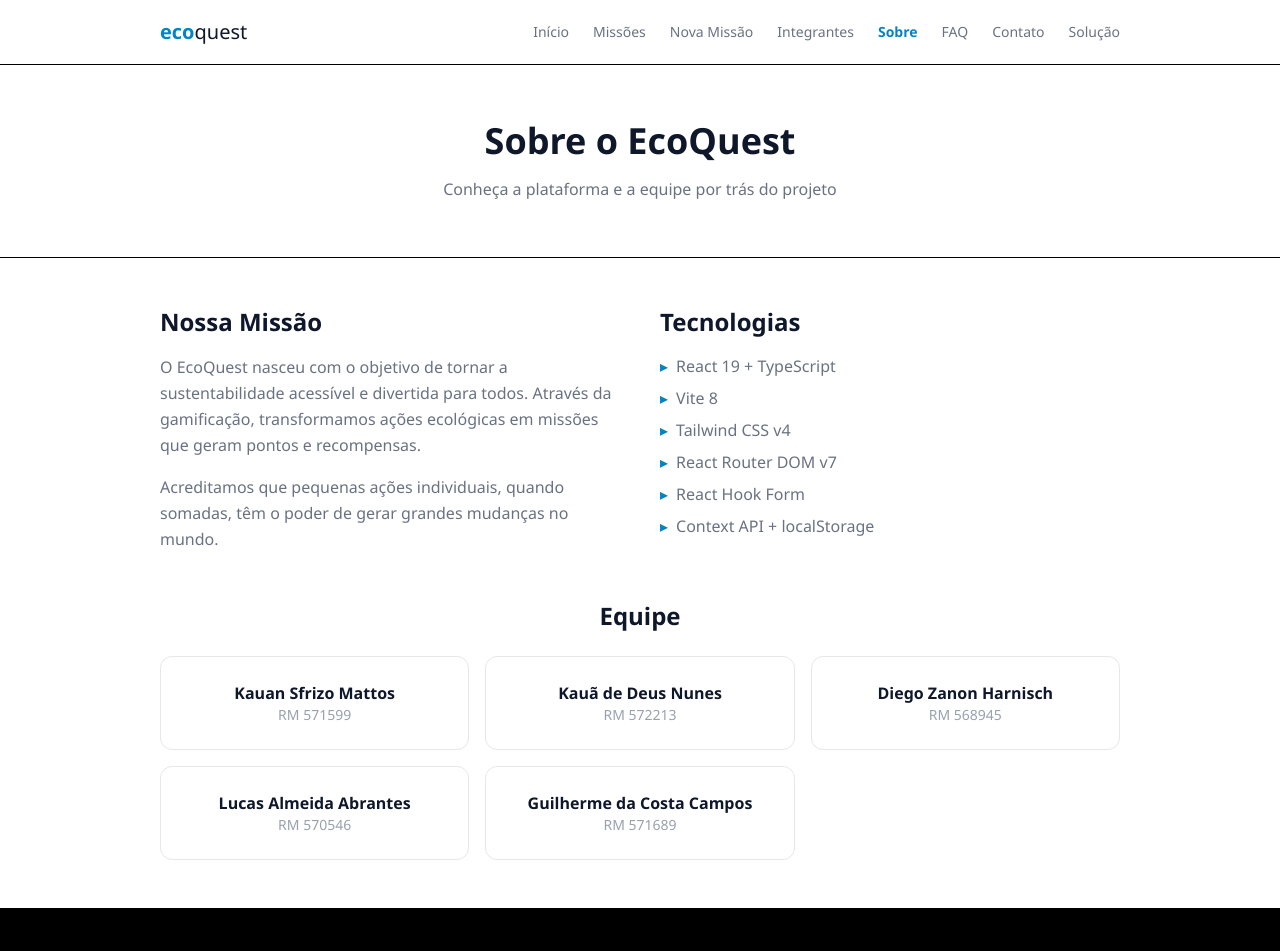
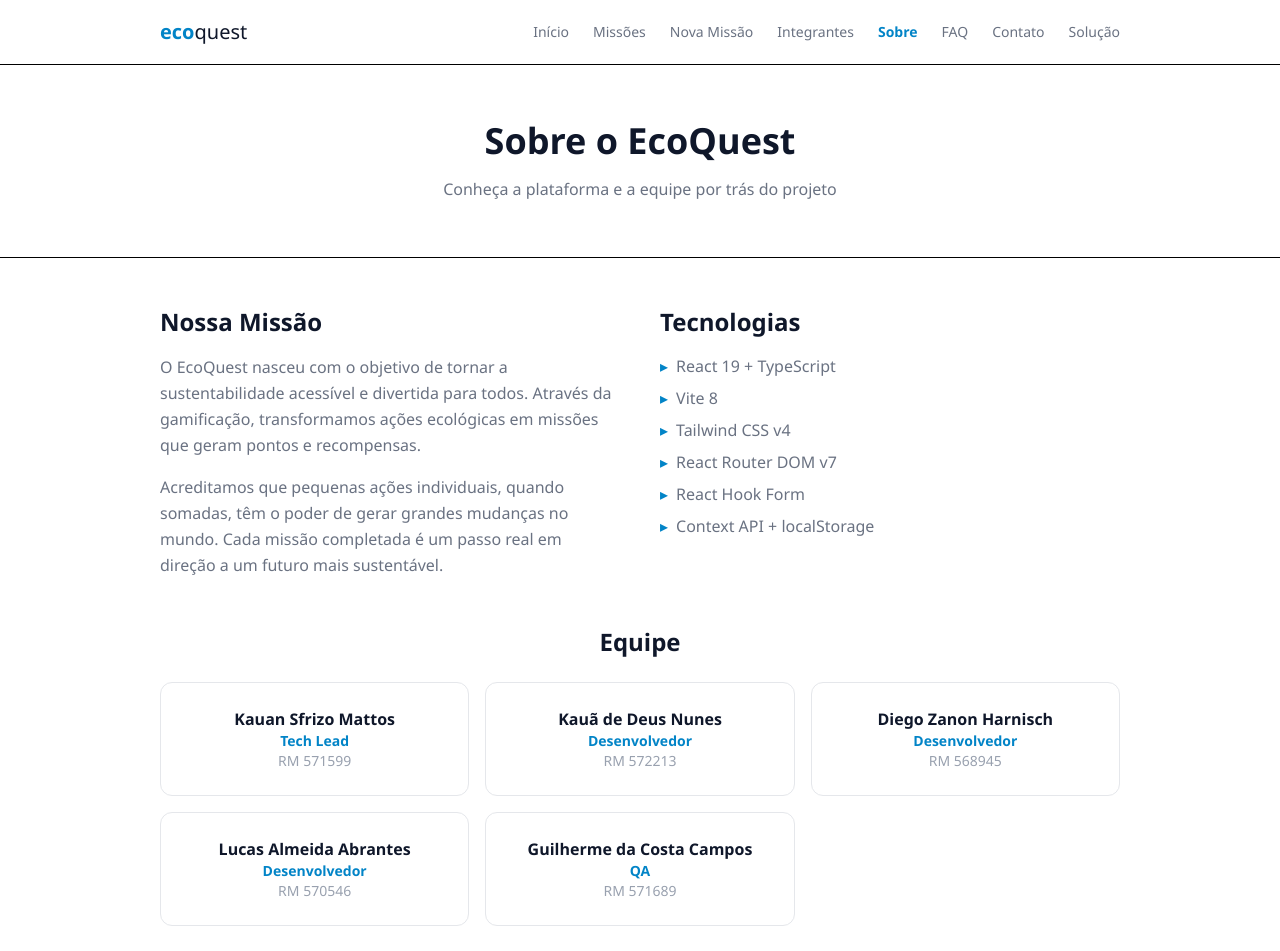
Before and after one commit to KauanMattos/EcoQuest_FrontEnd, a React (Vite) app: page /sobre in a window 1280 px wide. Shown: the top 951 px of the page. Built offline with nearby package versions, Linux system fonts and the light colour scheme.

Commit message:
feat: melhora página Sobre com papel de cada integrante nos cards

```diff
--- a/src/pages/Sobre/Sobre.tsx
+++ b/src/pages/Sobre/Sobre.tsx
@@ -20,6 +20,7 @@
             </p>
             <p className="text-gray-500 leading-relaxed">
               Acreditamos que pequenas ações individuais, quando somadas, têm o poder de gerar grandes mudanças no mundo.
+              Cada missão completada é um passo real em direção a um futuro mais sustentável.
             </p>
           </div>
 
@@ -41,22 +42,27 @@
           <div className="grid grid-cols-1 sm:grid-cols-2 lg:grid-cols-3 gap-4">
             <div className="border border-gray-200 rounded-xl p-6 text-center">
               <p className="font-bold text-text-main">Kauan Sfrizo Mattos</p>
+              <p className="text-primary text-sm font-semibold">Tech Lead</p>
               <p className="text-gray-400 text-sm">RM 571599</p>
             </div>
             <div className="border border-gray-200 rounded-xl p-6 text-center">
               <p className="font-bold text-text-main">Kauã de Deus Nunes</p>
+              <p className="text-primary text-sm font-semibold">Desenvolvedor</p>
               <p className="text-gray-400 text-sm">RM 572213</p>
             </div>
             <div className="border border-gray-200 rounded-xl p-6 text-center">
               <p className="font-bold text-text-main">Diego Zanon Harnisch</p>
+              <p className="text-primary text-sm font-semibold">Desenvolvedor</p>
               <p className="text-gray-400 text-sm">RM 568945</p>
             </div>
             <div className="border border-gray-200 rounded-xl p-6 text-center">
               <p className="font-bold text-text-main">Lucas Almeida Abrantes</p>
+              <p className="text-primary text-sm font-semibold">Desenvolvedor</p>
               <p className="text-gray-400 text-sm">RM 570546</p>
             </div>
             <div className="border border-gray-200 rounded-xl p-6 text-center">
               <p className="font-bold text-text-main">Guilherme da Costa Campos</p>
+              <p className="text-primary text-sm font-semibold">QA</p>
               <p className="text-gray-400 text-sm">RM 571689</p>
             </div>
           </div>
```
